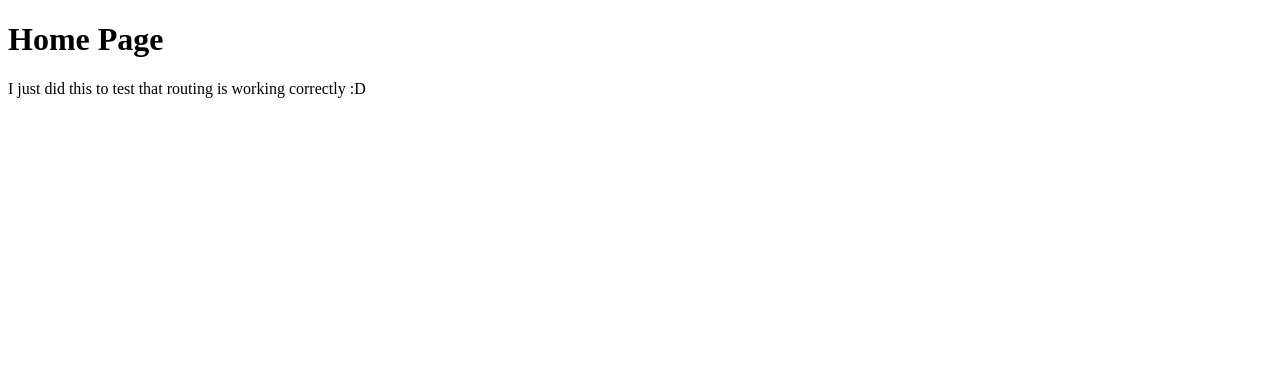
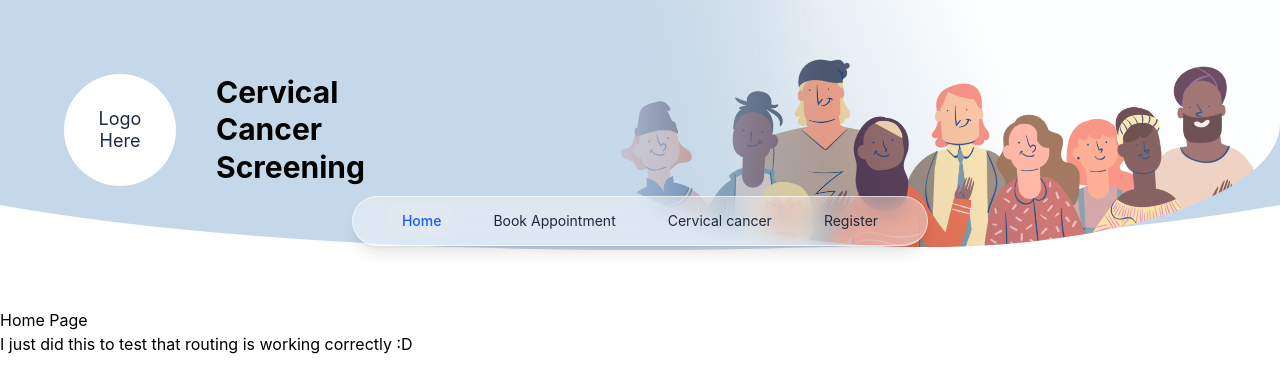
Before and after one commit to verlanski/KV6014-Group-Project, a React (Vite) app: page / in a window 1280 px wide. Shown: the top 392 px of the page. Built offline with nearby package versions, Linux system fonts and the light colour scheme.

Commit message:
Header first commit - Please check it out and make sure its fine :D

```diff
--- a/src/app.jsx
+++ b/src/app.jsx
@@ -8,12 +8,15 @@ import AdminPage from "./pages/AdminPage";
 import NotFoundPage from "./pages/NotFound";
 import { BrowserRouter, Routes, Route } from "react-router";
 
+//Components
+import Header from "./components/Header.jsx";
+
 
 
 export default function App() {
     return (
         <BrowserRouter>
-
+            <Header />
             <Routes>
                 {/* Login and registration pages routed */}
                 <Route path="/login" element={<LoginPage />} />
@@ -27,7 +30,7 @@ export default function App() {
                 {/* Anything else (404) */}
                 <Route path="*" element={<NotFoundPage />} />
             </Routes>
-
+        {/* Footer component to be added here if needed */}
         </BrowserRouter>
     );
 }
--- a/src/components/header.jsx
+++ b/src/components/header.jsx
@@ -0,0 +1,84 @@
+import { NavLink } from "react-router";
+import HeaderImage from "../assets/GroupImage.png";
+
+
+
+
+const NAV_LINKS = [
+    {label: "Home", href: "/"},
+  { label: "Book Appointment", href: "/booking" },
+  { label: "Cervical cancer", href: "/home#cervical-cancer" },
+  { label: "Register", href: "/register" },
+];
+
+// Classes for when the user is hovering over the link, when the link is active and when the link is inactive.
+const linkBase =
+  "block whitespace-nowrap rounded-full px-2.5 py-1.5 transition-colors focus:outline-none focus-visible:ring-2 focus-visible:ring-blue-500 sm:px-4";
+const linkActive = "bg-slate-200/80 font-medium text-blue-600";
+const linkInactive = "text-slate-800 hover:bg-white/50";
+
+export default function Header() {
+
+  return (
+    <header className="relative mb-12">
+      {/* Inner wrapper: clips the oversized blue shape */}
+      <div className="relative h-56 sm:h-60 md:h-65 overflow-hidden bg-white">
+        {/* Blue background with a rounded bottom */}
+        <div
+          aria-hidden="true"
+          className="absolute inset-x-[-15%] top-0 h-[96%] rounded-b-[50%] bg-[#c5d8ea]"
+        />
+
+        {/* 2. The illustration from the figma wireframe */}
+        <div className="absolute right-0 top-0 h-[95%] w-[70%] overflow-hidden rounded-b-[50%] opacity-40 md:w-[55%] md:opacity-100">
+          <img
+            src={HeaderImage}
+            alt="Wireframe picture of a group of people"
+            className="h-full w-full object-cover object-top mask-[linear-gradient(to_right,transparent,black_35%)]"
+          />
+        </div>
+
+        {/* 3. Logo + title still need to get the logo to put here, if no logo is needed jjust delete the container for logo and it's placeholder */}
+        <div className="relative z-10 flex h-full items-center gap-4 px-4 pb-10 sm:gap-6 sm:px-6 md:gap-10 md:px-16 md:pb-0">
+          <div className="flex h-16 w-16 shrink-0 items-center justify-center rounded-full bg-white text-center text-sm leading-tight text-slate-800 sm:h-24 sm:w-24 sm:text-lg md:h-28 md:w-28">
+            Logo
+            <br />
+            Here
+          </div>
+
+          <h1 className="text-xl font-bold leading-tight text-black sm:text-2xl md:text-3xl">
+            Cervical
+            <br />
+            Cancer
+            <br />
+            Screening
+          </h1>
+        </div>
+      </div>
+
+      {/* 4. Nav bar*/}
+      <nav
+        aria-label="Main"
+        className="absolute inset-x-0 bottom-[15%] z-20 mx-auto w-[calc(100%-2rem)] max-w-xl translate-y-1/2 rounded-full border border-white/60 bg-white/40 px-2 py-2 shadow-lg backdrop-blur-md sm:px-3"
+      >
+        <ul className="flex items-center justify-center gap-1 overflow-x-auto text-xs sm:gap-3 sm:text-sm md:gap-5">
+          {NAV_LINKS.map(({ label, href }) => {
+            return (
+              <li key={label}>
+                <NavLink
+                    to={href}
+                    end={href === "/"}
+                    className={({ isActive }) =>
+                    `${linkBase} ${isActive ? linkActive : linkInactive}`
+                    }
+                >
+                    {label}
+                </NavLink>
+                </li>
+            );
+          })}
+        </ul>
+      </nav>
+    </header>
+  );
+}
--- a/src/pages/HomePage.jsx
+++ b/src/pages/HomePage.jsx
@@ -1,3 +1,6 @@
+
+
+
 export default function HomePage() {
   return (
     <div>
--- a/src/styles/index.css
+++ b/src/styles/index.css
@@ -0,0 +1,5 @@
+@import "tailwindcss";
+
+@theme {
+    --header-bg: #bbd4e5;
+}
```
Also changed, not shown: src/assets/GroupImage.png (added). Lines whose indentation alone changed are shown as unchanged.
